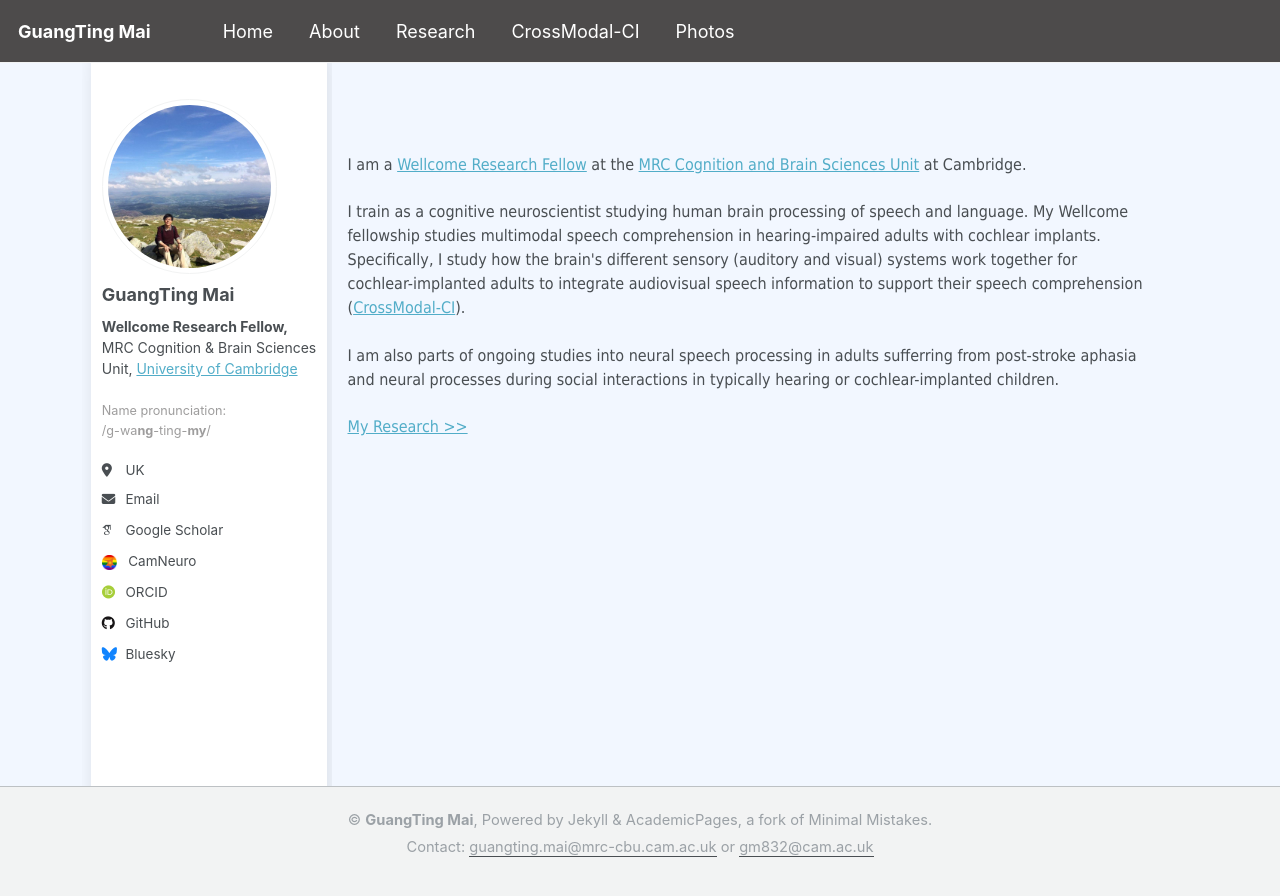
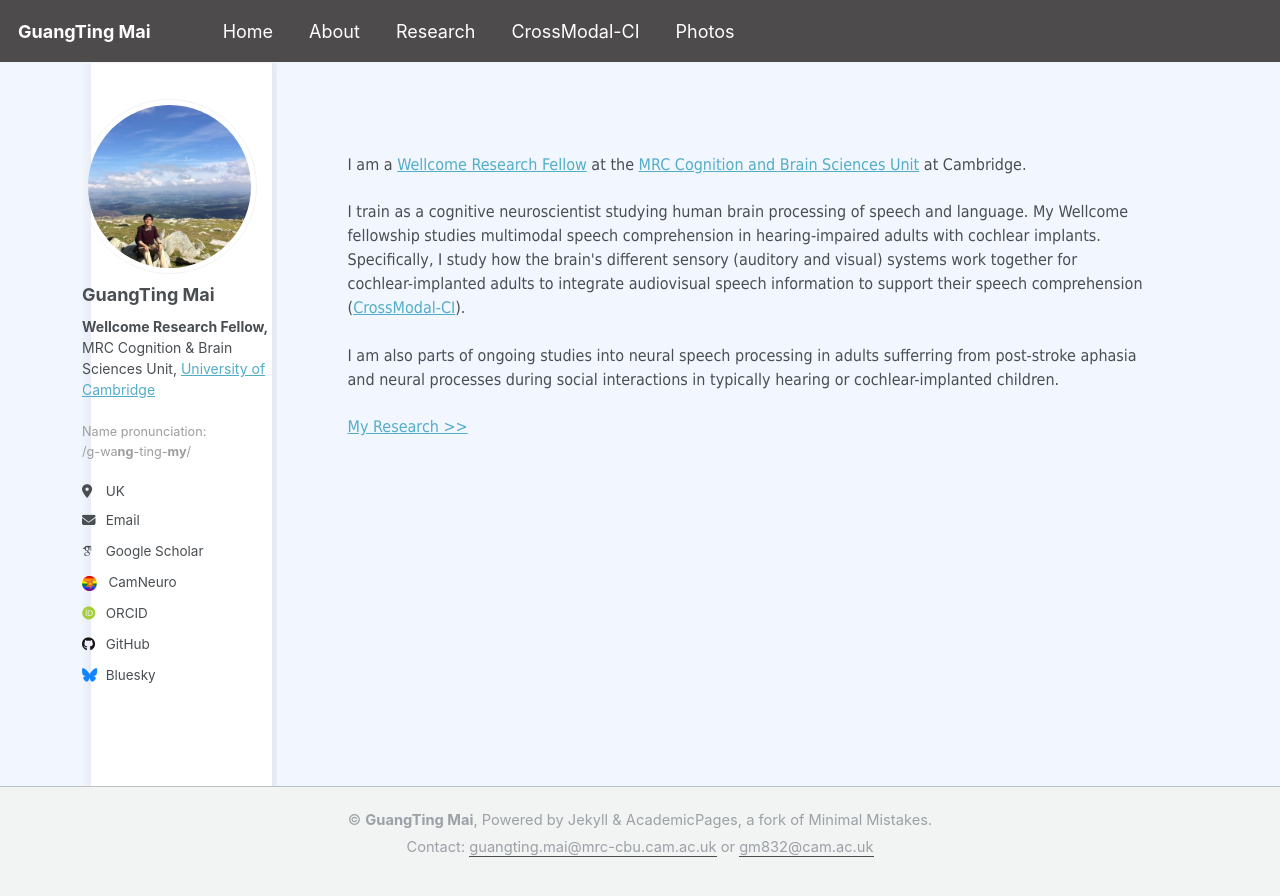
Before and after one commit to guangtingmai/guangtingmai.github.io, a Jekyll site: the page built from _pages/readme.html, in a window 1280 px wide. Shown: the top 896 px of the page. Built offline with Jekyll 4.4.1, drawn with Linux system fonts in a browser that asks for light colours; some web fonts are replaced.

Commit message:
Update custom.scss

```diff
--- a/_sass/custom.scss
+++ b/_sass/custom.scss
@@ -77,13 +77,7 @@ html, body {
   margin: 0 0;
 }
 
-.sidebar {
-  position: relative;
-  padding-left: 1.1rem !important;
-  padding-right: 0.8rem !important;
-  margin-right: 0.8rem !important;
-  width: 25% !important;
-}
+
 
 /* White frame behind profile, bio, follow */
 .sidebar::before {
```
